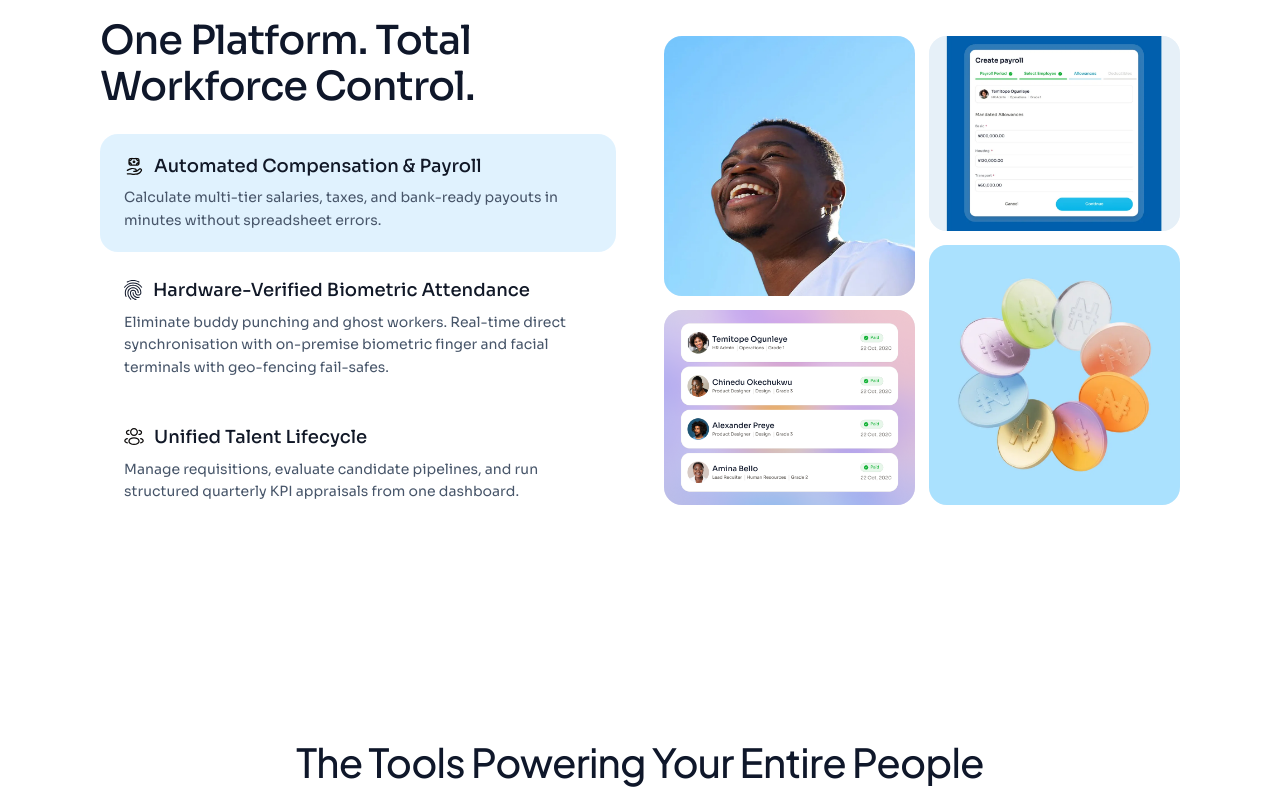
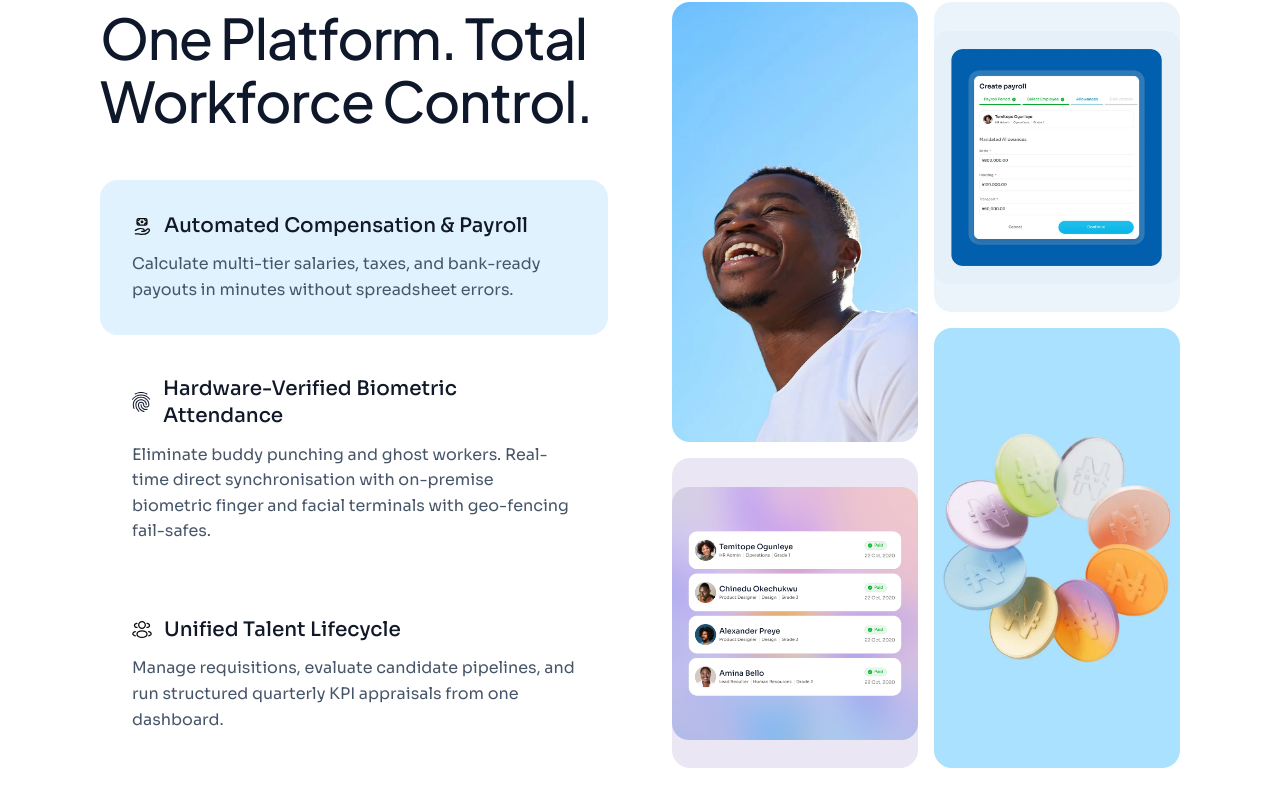
Before and after one commit to onwukauchechukwuken-wq/heckerpeople-landing, a Next.js app: page / in a window 1280 px wide. Shown: the part 1634-2427 px from the top of the page. Built offline with nearby package versions, Linux system fonts and the light colour scheme.

Commit message:
Restore previous viewport, container, and typography settings in PlatformTabs

```diff
--- a/src/components/landing/platform-tabs.tsx
+++ b/src/components/landing/platform-tabs.tsx
@@ -116,33 +116,6 @@ const BENTO_BY_TAB: Record<
   ],
 };
 
-function BentoTile({
-  tile,
-  heightClass,
-}: {
-  tile: BentoImageTile;
-  heightClass: string;
-}) {
-  return (
-    <div
-      className={`relative ${heightClass} overflow-hidden rounded-2xl ${
-        tile.bgClass ?? "bg-slate-100"
-      }`}
-    >
-      <Image
-        src={tile.src}
-        alt={tile.alt}
-        fill
-        unoptimized
-        loading="eager"
-        decoding="async"
-        sizes="(min-width:1024px) 25vw, 50vw"
-        className="h-full w-full object-cover"
-      />
-    </div>
-  );
-}
-
 function Bento({
   tiles,
 }: {
@@ -151,15 +124,67 @@ function Bento({
   const [col1Tall, col1Short, col2Short, col2Tall] = tiles;
 
   return (
-    <div className="grid grid-cols-2 gap-3.5">
-      <div className="flex flex-col gap-3.5">
-        <BentoTile tile={col1Tall} heightClass="h-56 sm:h-64 lg:h-[260px]" />
-        <BentoTile tile={col1Short} heightClass="h-44 sm:h-52 lg:h-[195px]" />
+    <div className="grid grid-cols-2 gap-4">
+      <div className="flex flex-col gap-4">
+        <div className="relative h-72 overflow-hidden rounded-2xl bg-slate-100 sm:h-96 lg:h-[440px]">
+          <Image
+            src={col1Tall.src}
+            alt={col1Tall.alt}
+            fill
+            unoptimized
+            loading="eager"
+            decoding="async"
+            sizes="(min-width:1024px) 25vw, 50vw"
+            className="h-full w-full object-cover"
+          />
+        </div>
+        <div
+          className={`relative h-48 overflow-hidden rounded-2xl sm:h-64 lg:h-[310px] ${
+            col1Short.bgClass ?? "bg-slate-100"
+          }`}
+        >
+          <Image
+            src={col1Short.src}
+            alt={col1Short.alt}
+            fill
+            unoptimized
+            loading="eager"
+            decoding="async"
+            sizes="(min-width:1024px) 25vw, 50vw"
+            className="h-full w-full object-contain"
+          />
+        </div>
       </div>
 
-      <div className="flex flex-col gap-3.5">
-        <BentoTile tile={col2Short} heightClass="h-44 sm:h-52 lg:h-[195px]" />
-        <BentoTile tile={col2Tall} heightClass="h-56 sm:h-64 lg:h-[260px]" />
+      <div className="flex flex-col gap-4">
+        <div
+          className={`relative h-48 overflow-hidden rounded-2xl sm:h-64 lg:h-[310px] ${
+            col2Short.bgClass ?? "bg-slate-100"
+          }`}
+        >
+          <Image
+            src={col2Short.src}
+            alt={col2Short.alt}
+            fill
+            unoptimized
+            loading="eager"
+            decoding="async"
+            sizes="(min-width:1024px) 25vw, 50vw"
+            className="h-full w-full object-contain"
+          />
+        </div>
+        <div className="relative h-72 overflow-hidden rounded-2xl bg-slate-100 sm:h-96 lg:h-[440px]">
+          <Image
+            src={col2Tall.src}
+            alt={col2Tall.alt}
+            fill
+            unoptimized
+            loading="eager"
+            decoding="async"
+            sizes="(min-width:1024px) 25vw, 50vw"
+            className="h-full w-full object-cover"
+          />
+        </div>
       </div>
     </div>
   );
@@ -171,12 +196,12 @@ export function PlatformTabs() {
   return (
     <section
       id="platform"
-      className="flex min-h-[calc(100vh-4rem)] w-full items-center px-6 py-10 md:px-12 lg:px-[80px] lg:py-12 xl:px-[100px]"
+      className="px-6 py-16 md:px-12 lg:px-[80px] lg:py-[100px] xl:px-[100px]"
     >
-      <div className="mx-auto w-full max-w-[1440px]">
-        <div className="grid items-center gap-8 lg:grid-cols-2 lg:gap-12">
+      <div className="mx-auto w-full max-w-[1620px]">
+        <div className="grid items-center gap-12 lg:grid-cols-2 lg:gap-16">
           <div>
-            <h2 className="max-w-[480px] font-sans text-3xl leading-[1.15] font-medium tracking-tight text-[#0F172A] sm:text-4xl lg:text-[40px]">
+            <h2 className="text-display max-w-[520px] font-medium text-[#0F172A]">
               <FocusBlurResolve triggerOnView>
                 One Platform. Total Workforce Control.
               </FocusBlurResolve>
@@ -186,7 +211,7 @@ export function PlatformTabs() {
               role="tablist"
               aria-orientation="vertical"
               aria-label="HeckerPeople platform capabilities"
-              className="mt-6 flex w-full flex-col items-stretch gap-1.5"
+              className="mt-12 flex w-full flex-col items-stretch gap-2"
             >
               <AnimatedBackground
                 defaultValue="payroll"
@@ -211,10 +236,10 @@ export function PlatformTabs() {
                     aria-selected={activeTab === tab.value}
                     data-id={tab.value}
                     onClick={() => setActiveTab(tab.value)}
-                    className="w-full cursor-pointer rounded-2xl border-0 px-5 py-4 text-left font-normal text-foreground outline-none focus-visible:ring-3 focus-visible:ring-ring/50 md:px-6 md:py-5"
+                    className="w-full cursor-pointer rounded-2xl border-0 p-6 text-left font-normal text-foreground outline-none focus-visible:ring-3 focus-visible:ring-ring/50 md:p-8"
                   >
-                    <span className="flex w-full flex-col items-start gap-2">
-                      <span className="flex items-center gap-2.5 font-sans text-[18px] leading-snug font-medium text-foreground">
+                    <span className="flex w-full flex-col items-start gap-3">
+                      <span className="flex items-center gap-3 font-sans text-[20px] leading-snug font-medium text-foreground">
                         {/* eslint-disable-next-line @next/next/no-img-element */}
                         <img
                           src={tab.iconSrc}
@@ -226,7 +251,7 @@ export function PlatformTabs() {
                         />
                         <span>{tab.title}</span>
                       </span>
-                      <span className="max-w-[470px] font-sans text-sm leading-relaxed font-normal text-body">
+                      <span className="max-w-[470px] font-sans text-base leading-[1.6] font-normal text-body">
                         {tab.description}
                       </span>
                     </span>
```
